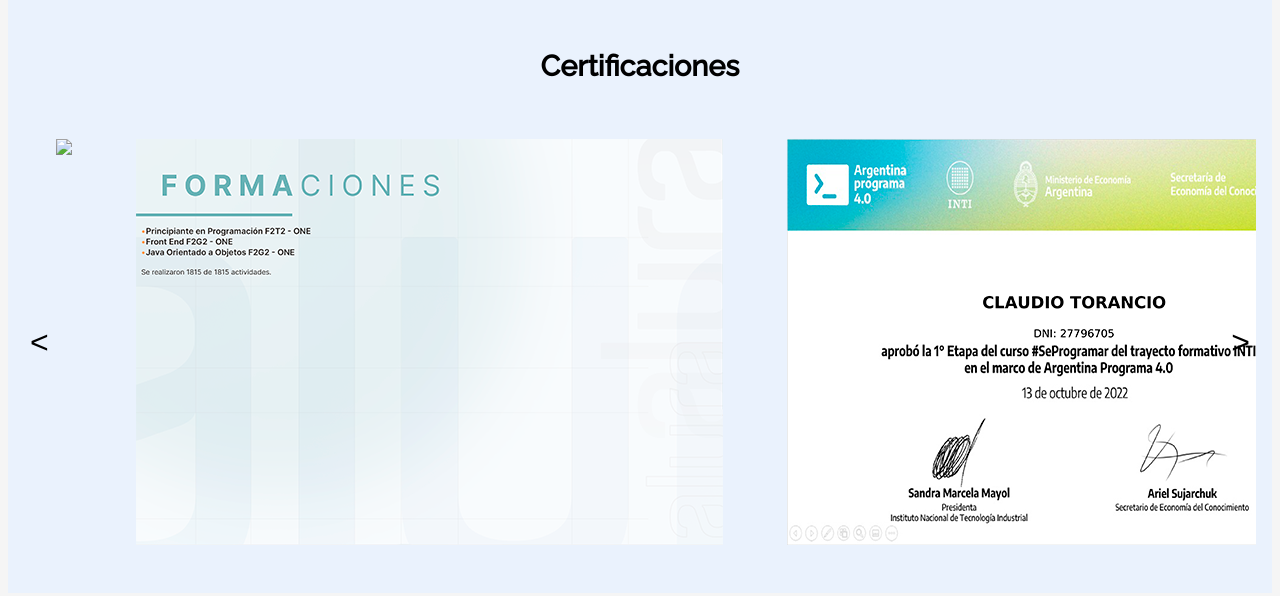
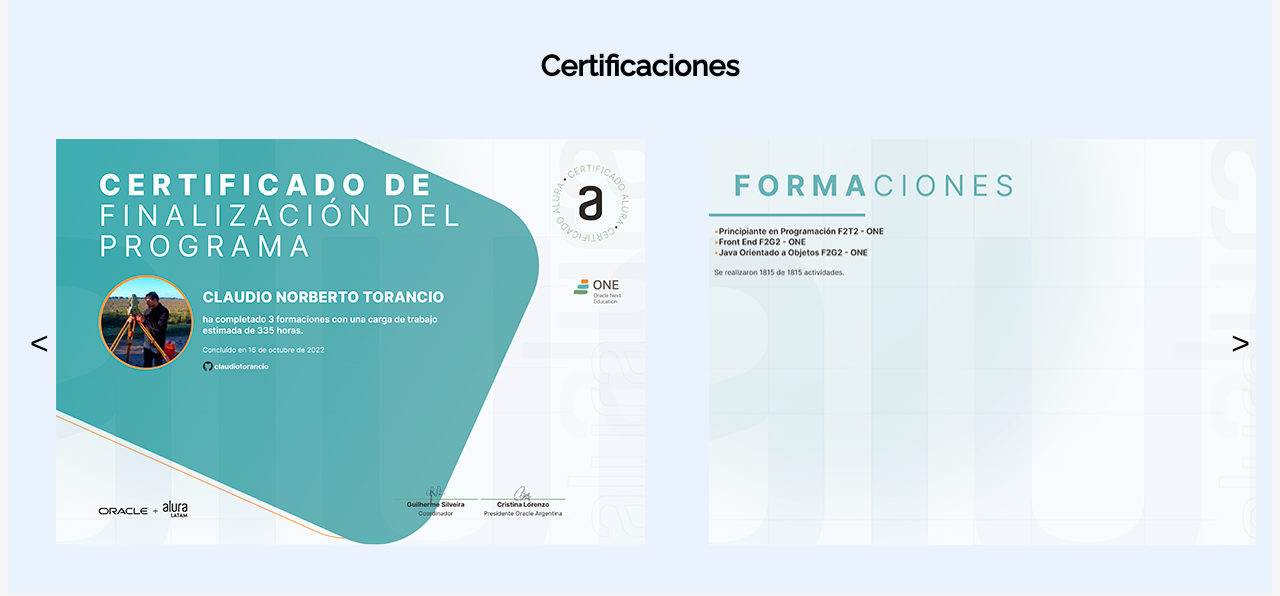
Before and after one commit to claudiotorancio/portafolioCV, a website: page public/index.html in a window 1280 px wide. Shown: the part 2860-3456 px from the top of the page. Drawn offline with nearby package versions, Linux system fonts and the light colour scheme; the site is published under a folder, as on GitHub Pages, so addresses that start at the root find nothing.

Commit message:
corrigiendo imagen

```diff
--- a/public/index.html
+++ b/public/index.html
@@ -225,7 +225,7 @@
             <h2 class="certificacion__section__title">Certificaciones</h2>
             <div class="gallery__box">
                 <div class="gallery-container">
-                    <img src="/public/assets/cert_oracle_alura.svg.png" >
+                    <img src="./assets/cert_oracle_alura.svg.png" >
                     <img src="./assets/cert_oracle_alura-reverso.svg.png">
                     <img src="./assets/argentina_programa_2022.svg.png">
                     <img src="./assets/certificate-ticmas.svg.png">
```
